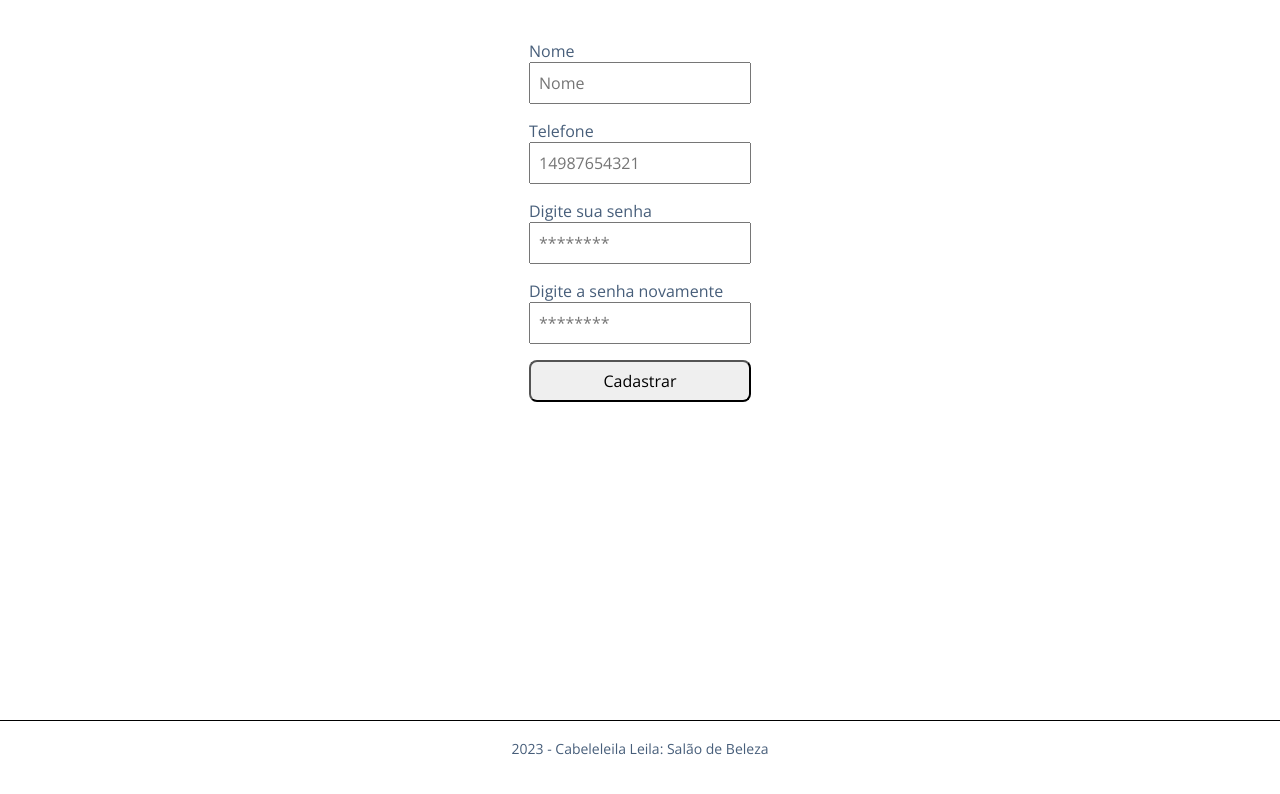
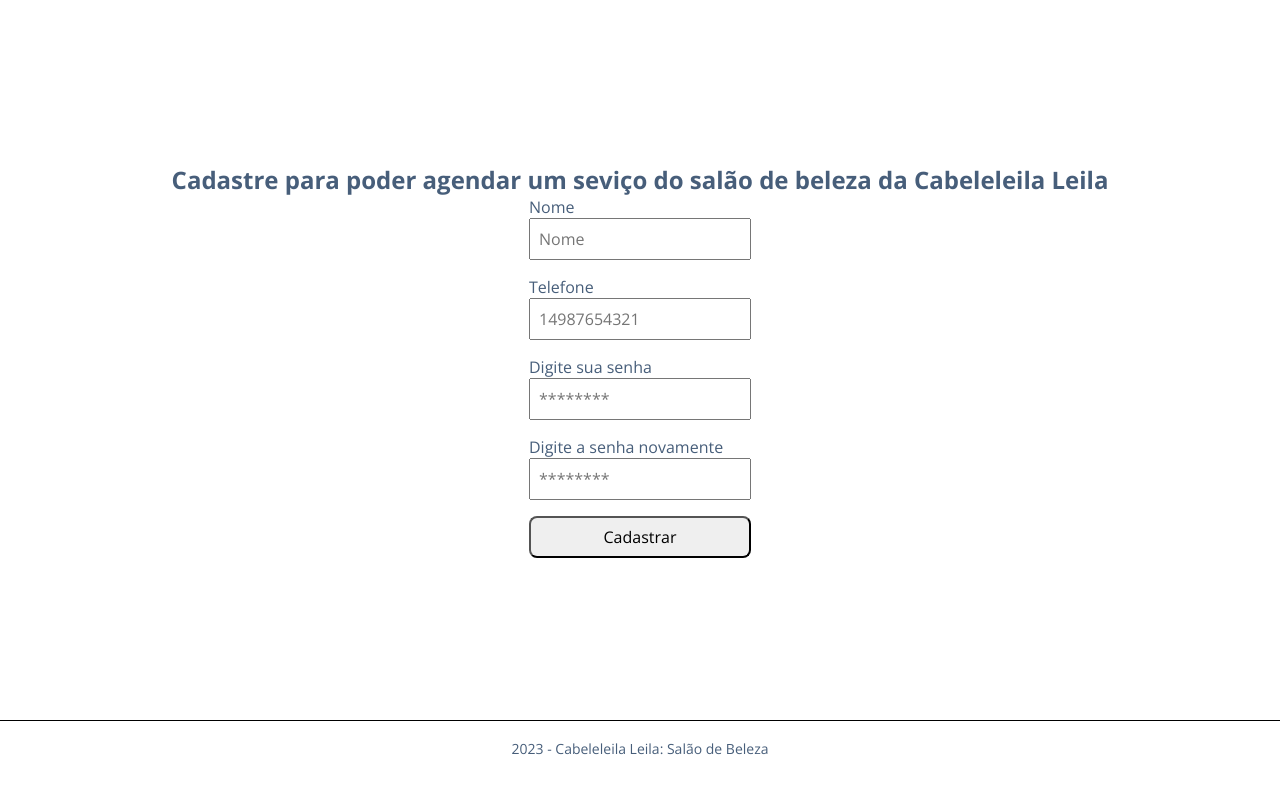
Before and after one commit to alanabacco/salao-leila_teste, a Next.js app in the folder web/: page /cliente/cadastrar in a window 1280 px wide. Shown: the top 794 px of the page. Built offline with nearby package versions, Linux system fonts and the light colour scheme.

Commit message:
web: client register page refactoring

```diff
--- /dev/null
+++ b/web/src/app/cliente/cadastrar/components/ClientRegisterForm/index.tsx
@@ -0,0 +1,105 @@
+"use client";
+
+import { useRouter } from "next/navigation";
+import styles from "./styles.module.css";
+import FormInput from "../FormInput";
+
+interface ClientRegisterFormProps extends React.ChangeEvent<HTMLFormElement> {
+  target: HTMLFormElement & {
+    name: { value: string };
+    phone: { value: string };
+    password: { value: string };
+  };
+}
+
+export default function ClientRegisterForm(): JSX.Element {
+  const router = useRouter();
+  const backendUrl = "http://localhost:8080/clients";
+
+  function passwordsMatch(psw1: string, psw2: string): boolean {
+    return psw1 === psw2 ? true : false;
+  }
+
+  function handleSubmit(e: ClientRegisterFormProps) {
+    e.preventDefault();
+    if (!passwordsMatch(e.target.password1.value, e.target.password2.value)) {
+      alert("as senhas devem ser iguais");
+      return;
+    }
+
+    const data = {
+      name: e.target.name.value.trim(),
+      phone: e.target.phone.value,
+      password: e.target.password2.value,
+    };
+    const options = {
+      headers: { "Content-Type": "application/json" },
+      method: "POST",
+      body: JSON.stringify(data),
+    };
+
+    try {
+      fetch(backendUrl, options)
+        .then((res) => {
+          if (res.status == 201) {
+            return res.body;
+          } else {
+            alert("Não foi possível cadastrar os dados, tente novamente mais tarde.");
+          }
+        })
+        .then(() => router.push("/"));
+    } catch (error) {
+      console.log(error);
+      alert("Não foi possível cadastrar os dados, tente novamente mais tarde.");
+      throw new Error("Não foi possível cadastrar os dados.");
+    }
+  }
+
+  return (
+    <form onSubmit={handleSubmit} className={styles.clientRegisterForm}>
+      <FormInput
+        label="Nome"
+        type="text"
+        placeholder="Nome"
+        required
+        id="name"
+        name="name"
+        minLength={2}
+      />
+
+      <FormInput
+        label="Telefone"
+        type="tel"
+        placeholder="14987654321"
+        required
+        id="phone"
+        name="phone"
+        minLength={11}
+        maxLength={11}
+        pattern="^[0-9]+$"
+      />
+
+      <FormInput
+        label="Digite sua senha"
+        type="password"
+        placeholder="********"
+        required
+        id="password1"
+        name="password1"
+        minLength={6}
+      />
+
+      <FormInput
+        label="Digite a senha novamente"
+        type="password"
+        placeholder="********"
+        required
+        id="password2"
+        name="password2"
+        minLength={6}
+      />
+
+      <button type="submit">Cadastrar</button>
+    </form>
+  );
+}
--- /dev/null
+++ b/web/src/app/cliente/cadastrar/components/ClientRegisterForm/styles.module.css
@@ -0,0 +1,10 @@
+.clientRegisterForm {
+  display: flex;
+  flex-direction: column;
+  gap: 1.6rem;
+}
+
+.clientRegisterForm button {
+  padding: 0.8rem;
+  border-radius: 0.8rem;
+}
--- /dev/null
+++ b/web/src/app/cliente/cadastrar/components/FormInput/index.tsx
@@ -0,0 +1,44 @@
+import styles from "./styles.module.css";
+
+type FormInputProps = {
+  label: string;
+  type: string;
+  id: string;
+  name: string;
+  placeholder: string;
+  required: boolean;
+  minLength?: number;
+  maxLength?: number;
+  pattern?: string;
+};
+
+export default function FormInput({
+  label,
+  type,
+  id,
+  name,
+  placeholder,
+  required,
+  minLength,
+  maxLength,
+  pattern,
+  ...rest
+}: FormInputProps): JSX.Element {
+  return (
+    <div className={styles.inputContainer}>
+      <label htmlFor={id}>{label}</label>
+      <input
+        className={styles.input}
+        type={type}
+        placeholder={placeholder}
+        required={required}
+        id={id}
+        name={name}
+        minLength={minLength}
+        maxLength={maxLength}
+        pattern={pattern}
+        {...rest}
+      />
+    </div>
+  );
+}
--- /dev/null
+++ b/web/src/app/cliente/cadastrar/components/FormInput/styles.module.css
@@ -0,0 +1,8 @@
+.inputContainer {
+  display: flex;
+  flex-direction: column;
+}
+
+.input {
+  padding: 0.8rem;
+}
--- a/web/src/app/cliente/cadastrar/page.tsx
+++ b/web/src/app/cliente/cadastrar/page.tsx
@@ -1,126 +1,17 @@
-"use client";
-
-import { useRouter } from "next/navigation";
 import styles from "./styles.module.css";
+import ClientRegisterForm from "./components/ClientRegisterForm";
 
 // TODO:
 // - notificação de cadastrado com sucesso
 
-interface ClientRegisterPageProps extends React.ChangeEvent<HTMLFormElement> {
-  target: HTMLFormElement & {
-    name: { value: string };
-    phone: { value: string };
-    password: { value: string };
-  };
-}
-
-export default function ClientRegisterPage(): JSX.Element {
-  const router = useRouter();
-  const backendUrl = "http://localhost:8080/clients";
-
-  function passwordsMatch(psw1: string, psw2: string): boolean {
-    return psw1 === psw2 ? true : false;
-  }
-
-  function handleSubmit(e: ClientRegisterPageProps) {
-    e.preventDefault();
-    if (!passwordsMatch(e.target.password1.value, e.target.password2.value)) {
-      alert("as senhas devem ser iguais");
-      return;
-    }
-
-    const data = {
-      name: e.target.name.value.trim(),
-      phone: e.target.phone.value,
-      password: e.target.password2.value,
-    };
-    const options = {
-      headers: { "Content-Type": "application/json" },
-      method: "POST",
-      body: JSON.stringify(data),
-    };
-
-    try {
-      fetch(backendUrl, options)
-        .then((res) => {
-          if (res.status == 201) {
-            return res.body;
-          } else {
-            alert("Não foi possível cadastrar os dados, tente novamente mais tarde.");
-          }
-        })
-        .then(() => router.push("/"));
-    } catch (error) {
-      console.log(error);
-      alert("Não foi possível cadastrar os dados, tente novamente mais tarde.");
-      throw new Error("Não foi possível cadastrar os dados.");
-    }
-  }
-
+export default function ClientRegisterPage() {
   return (
     <main className={styles.main}>
+      <h2>
+        Cadastre para poder agendar um seviço do salão de beleza da Cabeleleila Leila
+      </h2>
       <div className={styles.registerContainer}>
-        <form onSubmit={handleSubmit} className={styles.form}>
-          <div>
-            <label htmlFor="name" className={styles.label}>
-              Nome
-            </label>
-            <input
-              type="text"
-              placeholder="Nome"
-              required
-              id="name"
-              name="name"
-              minLength={2}
-            />
-          </div>
-
-          <div>
-            <label htmlFor="phone" className={styles.label}>
-              Telefone
-            </label>
-            <input
-              type="tel"
-              placeholder="14987654321"
-              required
-              id="phone"
-              name="phone"
-              minLength={11}
-              maxLength={11}
-              pattern="^[0-9]+$"
-            />
-          </div>
-
-          <div>
-            <label htmlFor="password1" className={styles.label}>
-              Digite sua senha
-            </label>
-            <input
-              type="password"
-              placeholder="********"
-              required
-              id="password1"
-              name="password1"
-              minLength={6}
-            />
-          </div>
-
-          <div>
-            <label htmlFor="password2" className={styles.label}>
-              Digite a senha novamente
-            </label>
-            <input
-              type="password"
-              placeholder="********"
-              required
-              id="password2"
-              name="password2"
-              minLength={6}
-            />
-          </div>
-
-          <button type="submit">Cadastrar</button>
-        </form>
+        <ClientRegisterForm />
       </div>
     </main>
   );
--- a/web/src/app/cliente/cadastrar/styles.module.css
+++ b/web/src/app/cliente/cadastrar/styles.module.css
@@ -1,31 +1,13 @@
 .main {
   padding: 4rem;
   display: flex;
+  flex-direction: column;
   justify-content: center;
+  align-items: center;
 }
 
 .registerContainer {
   max-width: 40rem;
-}
-
-.form {
-  display: flex;
-  flex-direction: column;
-  gap: 1.6rem;
-}
-
-.form div {
-  display: flex;
-  flex-direction: column;
-}
-
-.form input {
-  padding: 0.8rem;
-}
-
-.form button {
-  padding: 0.8rem;
-  border-radius: 0.8rem;
 }
 
 @media (min-width: 768px) {
```
